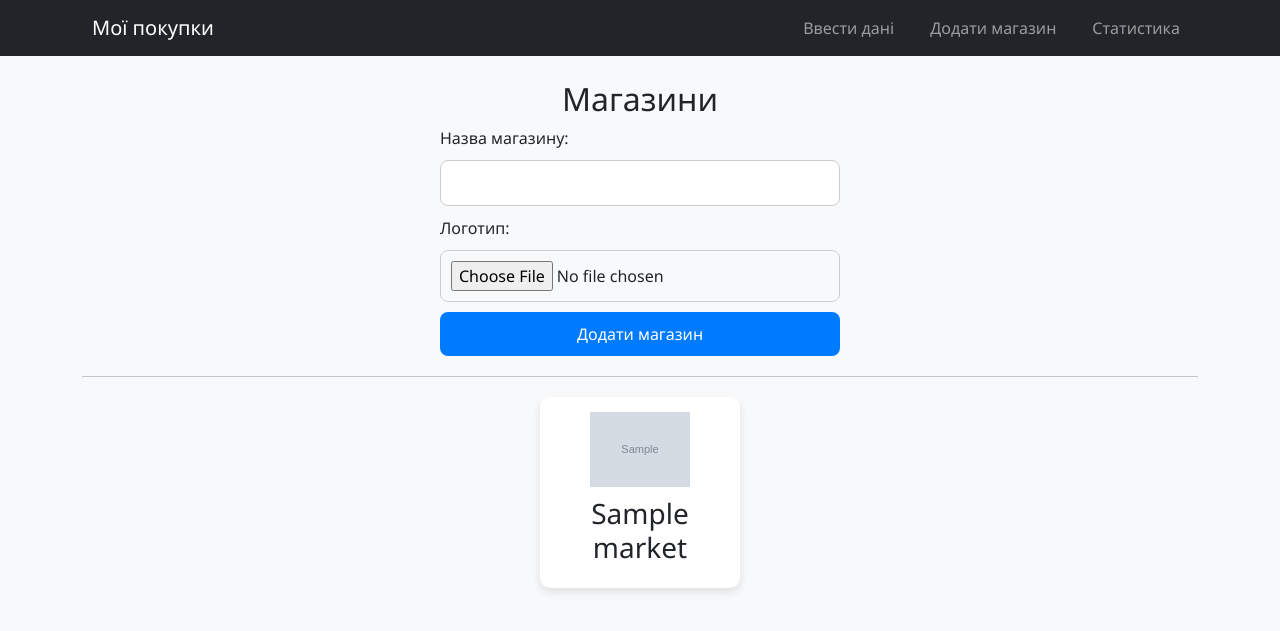
After one commit to chessmaster987/purchases_test_app, a Flask app: page /markets in a window 1280 px wide. The commit adds this page. Shown: the top 631 px of the page. Run offline with Flask 3, Linux system fonts and the light colour scheme; tables that the repository leaves empty hold one stand-in row (values such as "Sample post"); grey boxes marked "Sample" are stand-in pictures; a database or web service that is not in the repository returns one stand-in record (values such as "Sample title"); some libraries are stand-ins or nearby versions.

Commit message:
1) Changed a ER diagram of my database (new table and relationships); 2) changed logic for adding a purchase (dropdown with logo and market name)$ 3) created logic for adding and representation of markets; 4) fixing statistics logic due to previous changes; 5) and renew a html files to implement code logic to site viewer

```diff
--- a/app.py
+++ b/app.py
@@ -1,4 +1,4 @@
-from flask import Flask, render_template, request, redirect, url_for
+from flask import Flask, render_template, request, redirect, url_for, session, flash
 from flask_sqlalchemy import SQLAlchemy
 import os
 from datetime import datetime
@@ -8,6 +8,9 @@ import psycopg2.extras
 
 from dotenv import load_dotenv
 
+import cloudinary
+import cloudinary.uploader
+
 # Завантажуємо змінні з .env
 load_dotenv()
 
@@ -15,19 +18,21 @@ app = Flask(__name__)
 app.secret_key = "nasa"
 
 # Налаштування Cloudinary (використовуємо ENV-перемінні у Render)
-#cloudinary.config(
-#    cloud_name=os.getenv("CLOUDINARY_CLOUD_NAME"),
-#    api_key=os.getenv("CLOUDINARY_API_KEY"),
-#    api_secret=os.getenv("CLOUDINARY_API_SECRET"),
-#    secure=True
-#)
+cloudinary.config(
+    cloud_name=os.getenv("CLOUDINARY_CLOUD_NAME"),
+    api_key=os.getenv("CLOUDINARY_API_KEY"),
+    api_secret=os.getenv("CLOUDINARY_API_SECRET"),
+    secure=True
+)
 
 # =======================
 # Підключення до Neon через змінну середовища
 # =======================
-DATABASE_URL = os.getenv("DATABASE_URL")
+DATABASE_URL = os.getenv("DATABASE_URL_TEST")
 if not DATABASE_URL:
     raise ValueError("Не встановлено змінну середовища DATABASE_URL")
+
+PASSWORD = os.getenv("SITE_PASSWORD")
 
 try:
     conn = psycopg2.connect(DATABASE_URL)
@@ -36,8 +41,30 @@ except psycopg2.Error as e:
     print("Не вдалось підключитися до бази даних:", e)
     conn = None  # conn = None, щоб не падало
 
+# ===== Авторизація =====####################################################
+@app.route('/login', methods=['GET', 'POST'])
+def login():
+    if request.method == 'POST':
+        password = request.form.get('password')
+        if password == PASSWORD:
+            session['logged_in'] = True
+            return redirect(url_for('index'))
+        else:
+            flash("Неправильний пароль!")
+    return render_template('login.html')
+
+def login_required(f):
+    from functools import wraps
+    @wraps(f)
+    def decorated_function(*args, **kwargs):
+        if not session.get('logged_in'):
+            return redirect(url_for('login'))
+        return f(*args, **kwargs)
+    return decorated_function
+                                                                ##################################################
 # Головна
 @app.route('/')
+@login_required                                 #####################
 def index():
     return render_template('index.html')
 
@@ -50,14 +77,14 @@ def add():
 
     if request.method == 'POST':
         date = request.form['date_of_purchase']
-        m_name = request.form['market_name']
+        m_name = request.form['market_id']
         p_desc = request.form['purchase_description']
         suma = request.form['amount']
 
         try:
             with conn.cursor(cursor_factory=psycopg2.extras.DictCursor) as cur:
                 cur.execute(
-                    "INSERT INTO enter_purchase (date_of_purchase, market_name, purchase_description, suma) VALUES (%s,%s,%s,%s)", (date, m_name, p_desc, suma)
+                    "INSERT INTO enter_purchase (date_of_purchase, market_id, purchase_description, suma) VALUES (%s,%s,%s,%s)", (date, m_name, p_desc, suma)
                 )
                 conn.commit()
         except psycopg2.Error as e:
@@ -70,9 +97,51 @@ def add():
         if file:
             upload_result = cloudinary.uploader.upload(file)
             receipt_url = upload_result['secure_url']
-            """
+            print(receipt_url)
+        """
 
-    return render_template('add.html')
+    # --- дістаємо список магазинів для select ---
+    markets = []
+    with conn.cursor(cursor_factory=psycopg2.extras.DictCursor) as cur:
+        cur.execute("SELECT id_market, name_of_market, logo_market FROM Markets")
+        markets = cur.fetchall()
+
+    return render_template('add.html', markets=markets)
+
+# Додавання магазинів
+@app.route('/markets', methods=['GET', 'POST'])
+def markets():
+    conn = psycopg2.connect(DATABASE_URL)
+    if not conn:
+        return "Помилка: база даних недоступна"
+
+    if request.method == 'POST':
+        name = request.form['name_of_market']
+        file = request.files['logo_market']
+        logo_url = None
+
+        if file:
+            upload_result = cloudinary.uploader.upload(file)
+            logo_url = upload_result['secure_url']
+
+        try:
+            with conn.cursor() as cur:
+                cur.execute(
+                    "INSERT INTO Markets (name_of_market, logo_market) VALUES (%s, %s)",
+                    (name, logo_url)
+                )
+                conn.commit()
+        except Exception as e:
+            conn.rollback()
+            return f"Помилка при додаванні магазину: {e}"
+
+    markets_data = []
+    with conn.cursor(cursor_factory=psycopg2.extras.DictCursor) as cur:
+        cur.execute("SELECT id_market, name_of_market, logo_market FROM Markets")
+        markets_data = cur.fetchall()
+
+    conn.close()
+    return render_template('markets.html', markets=markets_data)
 
 # Статистика
 @app.route('/stats')
@@ -85,14 +154,18 @@ def stats():
     try:
         with conn.cursor(cursor_factory=psycopg2.extras.DictCursor) as cur:
             # Всі покупки
-            cur.execute("SELECT id_purchase, date_of_purchase, market_name, purchase_description, suma FROM enter_purchase ORDER BY date_of_purchase DESC LIMIT 20")
+            cur.execute("""SELECT id_purchase, date_of_purchase, markets.name_of_market, purchase_description, suma
+                        FROM enter_purchase
+                        INNER JOIN markets on enter_purchase.market_id = markets.id_market
+                        ORDER BY date_of_purchase DESC
+                        LIMIT 20""")
             rows = cur.fetchall()
 
             for row in rows:
                 purchases.append({
                     "id": row["id_purchase"],
                     "date": row["date_of_purchase"].strftime("%d-%m-%Y"),
-                    "shop": row["market_name"],
+                    "shop": row["name_of_market"],
                     "desc": row["purchase_description"],
                     "amount": float(row["suma"]),
                     #"receipt": None -- if Cloudinary
@@ -102,7 +175,7 @@ def stats():
                 total += float(row["suma"])
 
                 # По магазинах
-                shop = row["market_name"]
+                shop = row["name_of_market"]
                 shops[shop] = shops.get(shop, 0) + float(row["suma"])
 
     except psycopg2.Error as e:
@@ -110,6 +183,22 @@ def stats():
 
     return render_template("stats.html", purchases=purchases, total=total, shops=shops)
 
+##
+####
+####
+####
+####
+####
+####
+####
+##
+
+
+# ===== Вихід =====
+@app.route('/logout')
+def logout():
+    session.pop('logged_in', None)
+    return redirect(url_for('login'))
 
 if __name__ == '__main__':
     app.run(debug=True)
--- a/templates/base.html
+++ b/templates/base.html
@@ -30,10 +30,10 @@
             <div class="collapse navbar-collapse" id="navbarNav">
                 <ul class="navbar-nav ms-auto">
                     <li class="nav-item">
-                        <a class="nav-link" href="{{ url_for('index') }}">Головна</a>
+                        <a class="nav-link" href="{{ url_for('add') }}">Ввести дані</a>
                     </li>
                     <li class="nav-item">
-                        <a class="nav-link" href="{{ url_for('add') }}">Ввести дані</a>
+                        <a class="nav-link" href="{{ url_for('markets') }}">Додати магазин</a>
                     </li>
                     <li class="nav-item">
                         <a class="nav-link" href="{{ url_for('stats') }}">Статистика</a>
--- /dev/null
+++ b/templates/markets.html
@@ -0,0 +1,96 @@
+{% extends "base.html" %}
+{% block content %}
+<h2 class="text-center">Магазини</h2>
+
+<!-- Форма для додавання магазину -->
+<form method="POST" enctype="multipart/form-data" class="market-form">
+    <label>Назва магазину:</label>
+    <input type="text" name="name_of_market" required>
+
+    <label>Логотип:</label>
+    <input type="file" name="logo_market" accept="image/*" required>
+
+    <button type="submit">Додати магазин</button>
+</form>
+
+<hr>
+
+<!-- Список магазинів -->
+<div class="markets-container">
+    {% for market in markets %}
+    <div class="market-card">
+        <img src="{{ market.logo_market }}" alt="Лого {{ market.name_of_market }}">
+        <h3>{{ market.name_of_market }}</h3>
+    </div>
+    {% endfor %}
+</div>
+
+<style>
+    .market-form {
+        display: flex;
+        flex-direction: column;
+        gap: 10px;
+        max-width: 400px;
+        margin: 0 auto 20px;
+    }
+
+    .market-form input, .market-form button {
+        padding: 10px;
+        border-radius: 8px;
+        border: 1px solid #ccc;
+    }
+
+    .market-form button {
+        background: #007BFF;
+        color: white;
+        border: none;
+        cursor: pointer;
+    }
+
+    .market-form button:hover {
+        background: #0056b3;
+    }
+
+    .markets-container {
+        display: flex;
+        flex-wrap: wrap;
+        justify-content: center;
+        gap: 20px;
+        margin-top: 20px;
+    }
+
+    .market-card {
+        background: #fff;
+        border-radius: 10px;
+        padding: 15px;
+        width: 200px;
+        text-align: center;
+        box-shadow: 0 4px 8px rgba(0,0,0,0.1);
+        transition: transform 0.2s ease-in-out;
+    }
+
+    .market-card:hover {
+        transform: translateY(-5px);
+    }
+
+    .market-card img {
+        max-width: 100px;
+        max-height: 100px;
+        object-fit: contain;
+        margin-bottom: 10px;
+    }
+
+    /* Адаптивність */
+    @media (max-width: 600px) {
+        .market-card {
+            width: 150px;
+            padding: 10px;
+        }
+
+        .market-card img {
+            max-width: 80px;
+            max-height: 80px;
+        }
+    }
+</style>
+{% endblock %}
```
Also changed, not shown: templates/add.html (+44 -9 lines), templates/login.html (added, +22 -0 lines), instance/purchases.db (deleted).
